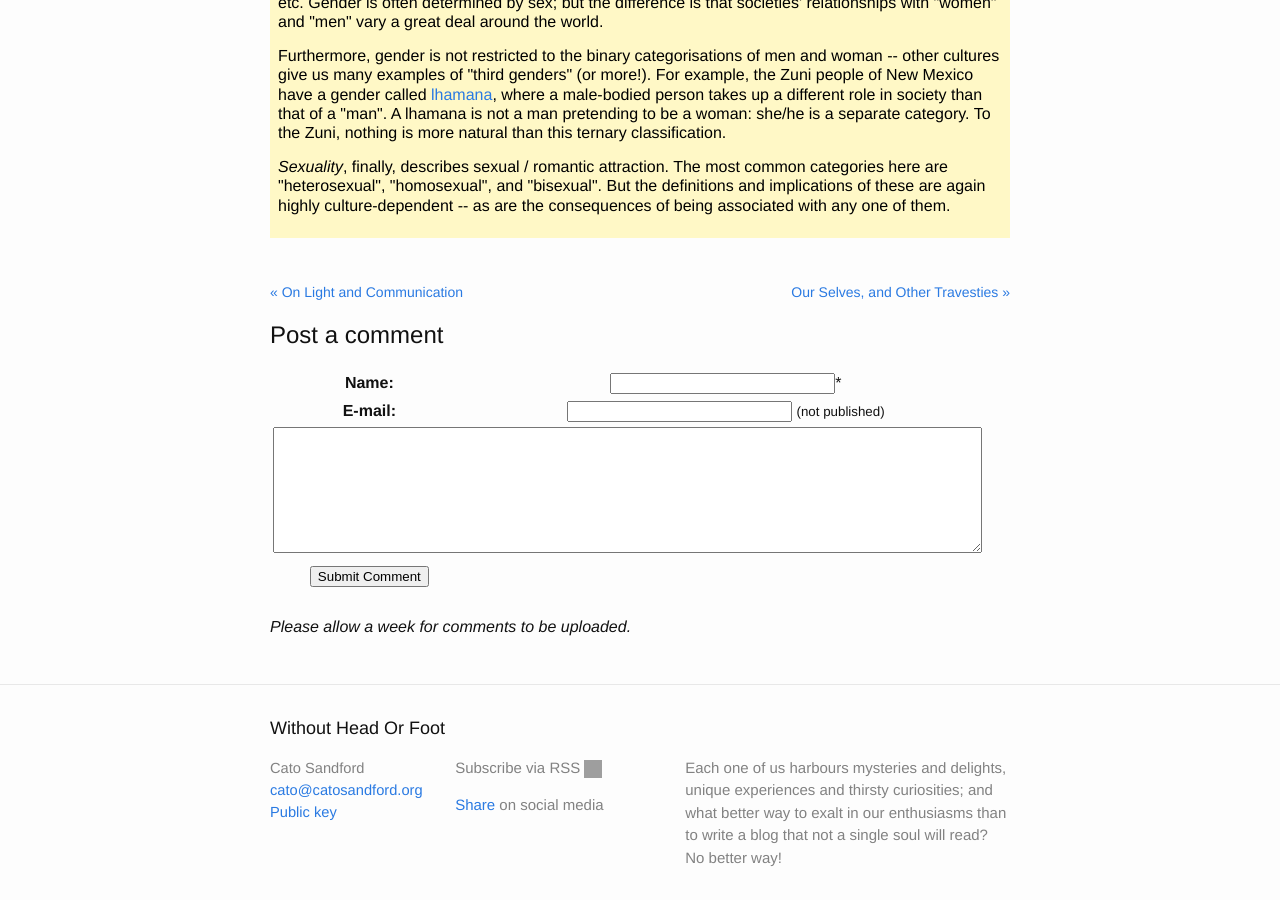
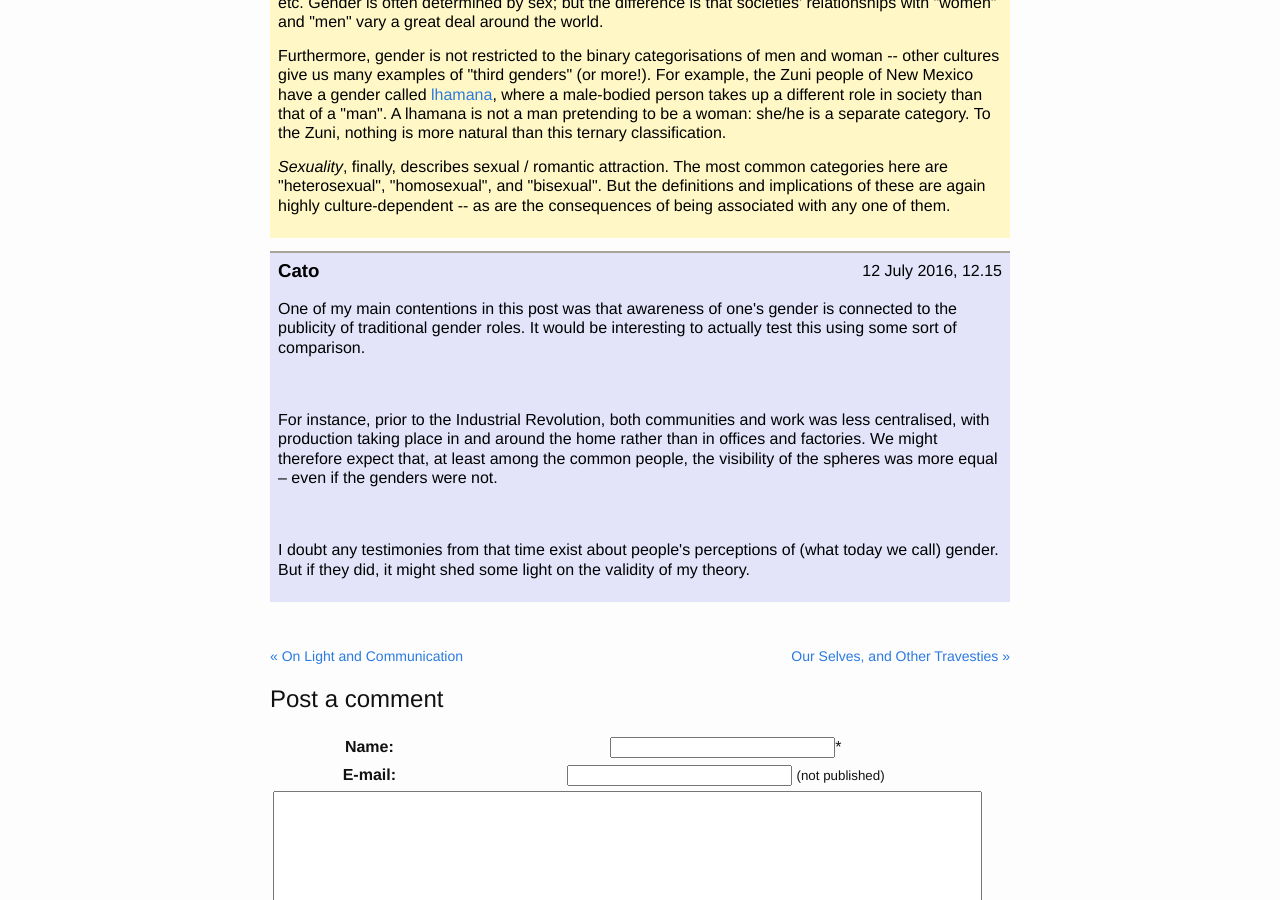
Before and after one commit to Allium/WithoutHeadOrFoot, a Jekyll site: the page built from _posts/2016-04-19-Skirts-and-Trousers.md, in a window 1280 px wide and 900 px high, scrolled down 10247 px. Built offline with Jekyll 4.4.1, drawn with Linux system fonts in a browser that asks for light colours; comment, search, counter and statistics services are not loaded; grey boxes are pictures that could not be loaded.

```diff
--- a/_posts/2016-04-19-Skirts-and-Trousers.md
+++ b/_posts/2016-04-19-Skirts-and-Trousers.md
@@ -264,3 +264,19 @@ Of course, the problem with any solution to social inequality is its sheer inade
 	<p>Furthermore, gender is not restricted to the binary categorisations of men and woman -- other cultures give us many examples of "third genders" (or more!). For example, the Zuni people of New Mexico have a gender called <a href="http://www.ratical.org/many_worlds/onlyDifferent.html">lhamana</a>, where a male-bodied person takes up a different role in society than that of a "man". A lhamana is not a man pretending to be a woman: she/he is a separate category. To the Zuni, nothing is more natural than this ternary classification.</p>
 	<p><i>Sexuality</i>, finally, describes sexual / romantic attraction. The most common categories here are "heterosexual", "homosexual", and "bisexual". But the definitions and implications of these are again highly culture-dependent -- as are the consequences of being associated with any one of them.</p>
 </div>
+
+
+
+<div class="comment" style="background-color: #E3E4FA;">
+    <span class="name">Cato</span>
+    <span class="date">12 July 2016, 12.15</span>
+<br>
+    <br>
+	<p>One of my main contentions in this post was that awareness of one's gender is connected to the publicity of traditional gender roles. It would be interesting to actually test this using some sort of comparison.</p>
+<br>
+    <br>
+	<p>For instance, prior to the Industrial Revolution, both communities and work was less centralised, with production taking place in and around the home rather than in offices and factories. We might therefore expect that, at least among the common people, the visibility of the spheres was more equal &ndash; even if the genders were not.</p>
+<br>
+    <br>
+	<p>I doubt any testimonies from that time exist about people's perceptions of (what today we call) gender. But if they did, it might shed some light on the validity of my theory.</p>
+</div>
```
Also changed, not shown: _posts/2016-06-11-Roots-of-Paradigm-1.md (+4 -2 lines).
